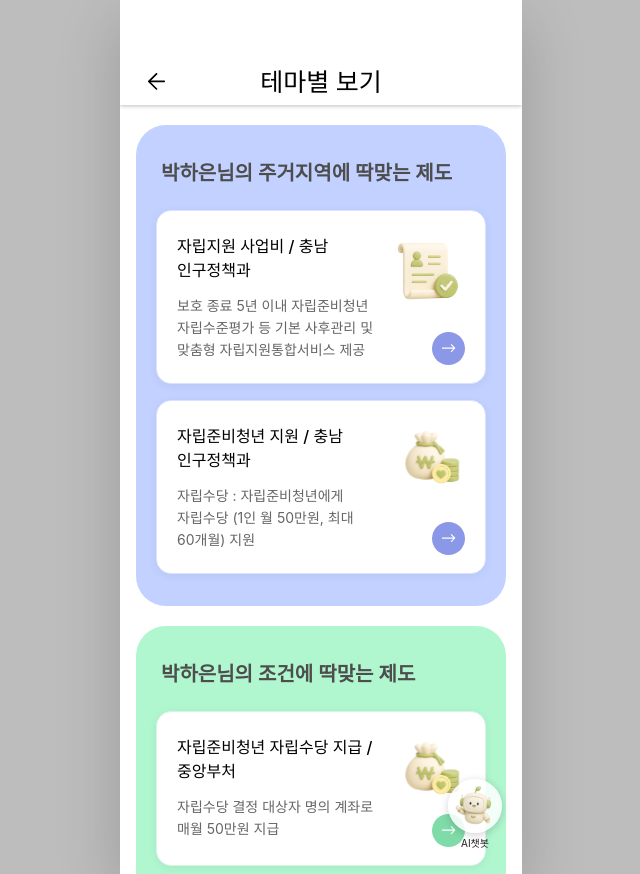
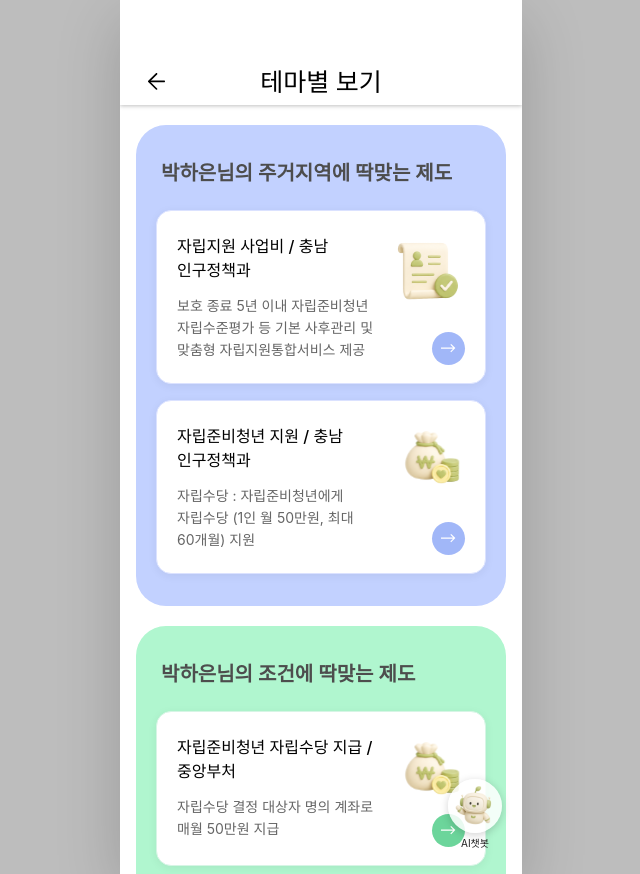
Before and after one commit to DWLLCH/DWLLCH_FE, a React (Create React App) app: page /theme in a window 1280 px wide. Shown: the whole page, without its empty margins (319-959 px from the left). Built offline with nearby package versions, Linux system fonts and the light colour scheme; a web font is replaced by a local one.

Commit message:
style: 테마별 보기 카드 레이아웃 톤 개선

```diff
--- a/src/styles/ThemeCard.css
+++ b/src/styles/ThemeCard.css
@@ -79,13 +79,13 @@
 }
 
 .theme-card-arrow img {
-  width: 14px;
+  width: 15px;
 }
 
 .theme-card-arrow--blue {
-  background-color: #8b98e8;
+  background-color: #a1b7f8;
 }
 
 .theme-card-arrow--green {
-  background-color: #7fdba8;
+  background-color: #6cd59b;
 }
```
